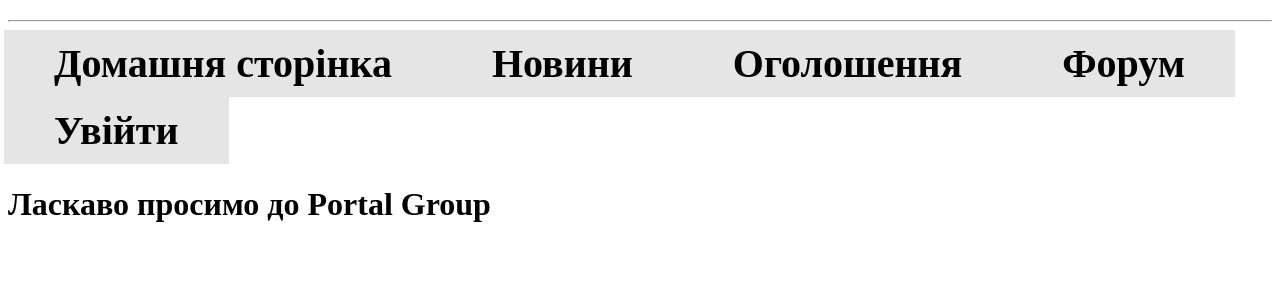
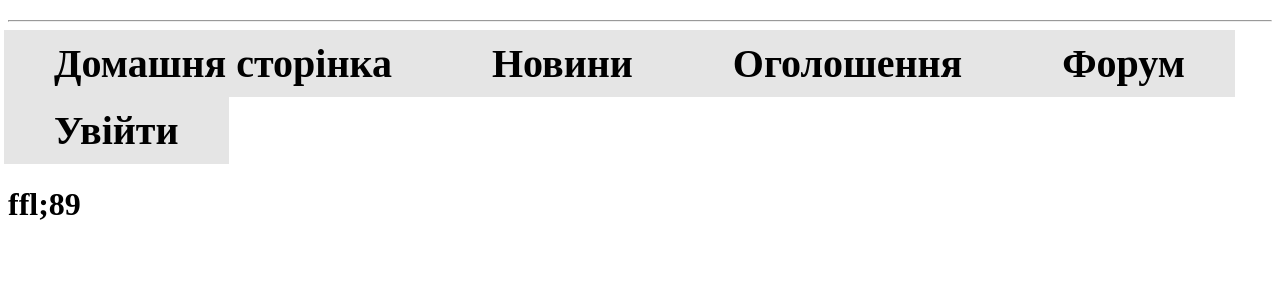
Before and after one commit to TimGamesYT/PortalGroup, a Django app: page /auth/ in a window 1280 px wide. Shown: the part 168-468 px from the top of the page. Run offline with Django 5.2, Linux system fonts and the light colour scheme.

Commit message:
Update homepage.html

```diff
--- a/templates/homepage.html
+++ b/templates/homepage.html
@@ -1,7 +1,6 @@
 {% extends 'base.html' %}
-
 {% block content %}
     <div>
-        <h1>Ласкаво просимо до Portal Group</h1>
+        <h1>ffl;89</h1>
     </div>
 {% endblock %}
```
